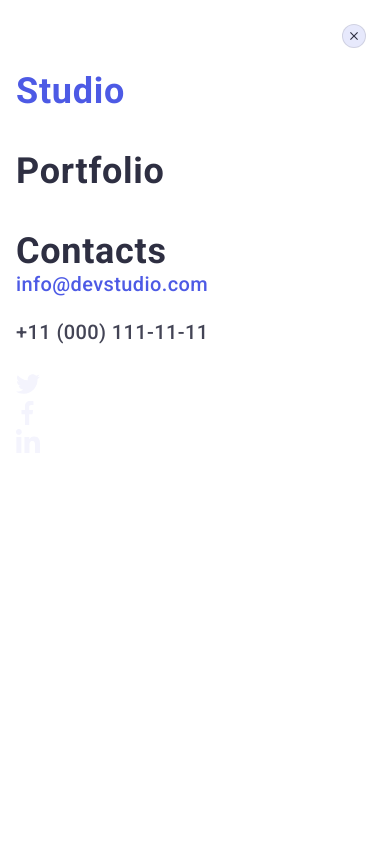
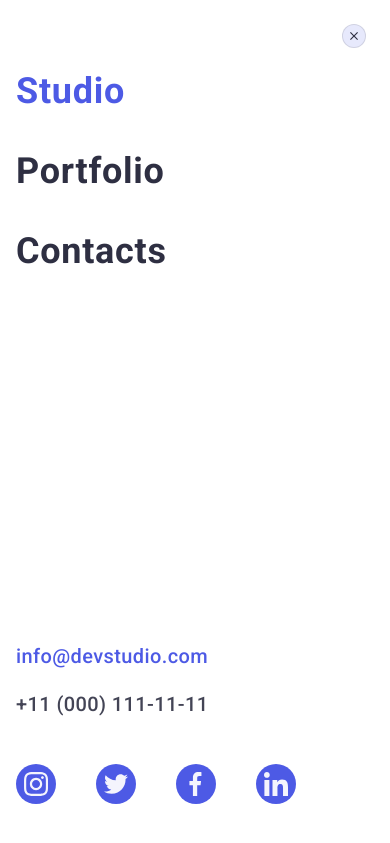
Before and after one commit to SvitlanaOseichuk/goit-markup-hm-06, a plain HTML site: page index.html in a window 390 px wide. Shown: the top 843 px of the page. Drawn offline with nearby package versions, Linux system fonts and the light colour scheme.

Commit message:
finish mobile menu

```diff
--- a/css/styles.css
+++ b/css/styles.css
@@ -88,7 +88,7 @@ img {
     letter-spacing: 0.03em;
     text-align: left;
     text-transform: uppercase;
-    /* margin-right: 76px; */
+    /* margin-right: 149px; */
 }
 
 .logo-accent {
@@ -131,6 +131,7 @@ img {
     align-items: center;
     margin: 16px;
     justify-content: space-between;
+
 }
 
 /*
@@ -388,11 +389,6 @@ img {
     gap: 24px;
 }
 
-.icon-sm {
-    width: 40px;
-    height: 40px;
-}
-
 .svg-item-team {
     fill: var(--c-light);
 }
@@ -406,6 +402,8 @@ img {
     align-items: center;
     justify-content: center;
     display: flex;
+    width: 40px;
+    height: 40px;
     transition: background-color 250ms cubic-bezier(0.4, 0, 0.2, 1);
 
 }
@@ -900,10 +898,19 @@ img {
     top: 0;
     left: 0;
     padding: 72px 16px 40px 16px;
+    display: flex;
+    flex-direction: column;
+    transform: translateX(100%);
+    transition: transform 250ms cubic-bezier(0.4, 0, 0.2, 1);
+    ;
+}
+
+.menu-container.is-open {
+    transform: translateX(0);
 }
 
 .mobile-nav-list {
-
+   margin-bottom: auto;
 }
 
 .mobile-menu-item:not(:last-child) {
@@ -923,6 +930,10 @@ img {
     color: var(--logo-color);
 }
 
+.mobile-address-list {
+    margin-bottom: 48px;
+}
+
 .mobile-address-item:not(:last-child) {
     margin-bottom: 24px;
 }
@@ -938,6 +949,15 @@ img {
 .mobile-address-link.accent {
    color: var(--logo-color);
 }
+
+.sm-mobile-list {
+    display: flex;
+    gap: 40px;
+    align-items: center;
+}
+
+
+
 /* end mobile */
 
 
@@ -977,6 +997,10 @@ img {
         display: none;
     }
 
+    .menu-container {
+        display: none;
+    }
+
 
 
 
@@ -995,7 +1019,7 @@ img {
     }
 
 
-    .nav-link.active:hover::after {
+    .nav-link.active::after {
         position: absolute;
         color: var(--c-active);
         content: "";
@@ -1009,6 +1033,7 @@ img {
 
     .nav-link.active {
         position: relative;
+        color: var(--c-active);
         transition: color 250ms cubic-bezier(0.4, 0, 0.2, 1);
     }
 
--- a/index.html
+++ b/index.html
@@ -29,10 +29,10 @@
                         <a class="nav-link active" href="./index.html">Studio</a>
                     </li>
                     <li>
-                        <a class="nav-link active" href="">Portfolio</a>
+                        <a class="nav-link" href="">Portfolio</a>
                     </li>
                     <li>
-                        <a class="nav-link active" href="">Contacts</a>
+                        <a class="nav-link" href="">Contacts</a>
                     </li>
                 </ul>
             </nav>
@@ -464,7 +464,7 @@
 
 <!--mobile MENU -->
 
-<div class="menu-container">
+<div class="menu-container is-open">
     <button class="modal-close" type="button">
         <svg class="modal-svg-close" width="8" height="8">
             <use href="./images/icons.svg#icon-close"></use>
@@ -489,30 +489,30 @@
     </ul>
 
     <ul class="sm-mobile-list">
-        <li class="icon-sm-mobile">
-            <a class="sm-mobile-link" href="" target="_blank">
-            <svg class="svg-item-footer" width="24" height="24">
-                <use href="./images/icons.svg#icon-instagram"></use>
+        <li class="icon-sm">
+            <a class="sm-link" href="" target="_blank">
+            <svg class="svg-item-team" width="24" height="24">
+                <use href="./images/icons.svg#icon-instagram-2"></use>
             </svg>
             </a>
         </li>
-        <li class="icon-sm-mobile">
-            <a class="sm-mobile-link" href="" target="_blank">
-            <svg class="svg-item-footer" width="24" height="24">
+        <li class="icon-sm">
+            <a class="sm-link" href="" target="_blank">
+            <svg class="svg-item-team" width="24" height="24">
                 <use href="./images/icons.svg#icon-twiter"></use>
             </svg>
             </a>
         </li>
-        <li class="icon-sm-mobile">
-            <a class="sm-mobile-link" href="" target="_blank">
-            <svg class="svg-item-footer" width="24" height="24">
+        <li class="icon-sm">
+            <a class="sm-link" href="" target="_blank">
+            <svg class="svg-item-team" width="24" height="24">
                 <use href="./images/icons.svg#icon-facebook"></use>
             </svg>
             </a>
         </li>
-        <li class="icon-sm-mobile">
-            <a class="sm-mobile-link" href="" target="_blank">
-            <svg class="svg-item-footer" width="24" height="24">
+        <li class="icon-sm">
+            <a class="sm-link" href="" target="_blank">
+            <svg class="svg-item-team" width="24" height="24">
                 <use href="./images/icons.svg#icon-linkedin"></use>
             </svg>
             </a>
```
